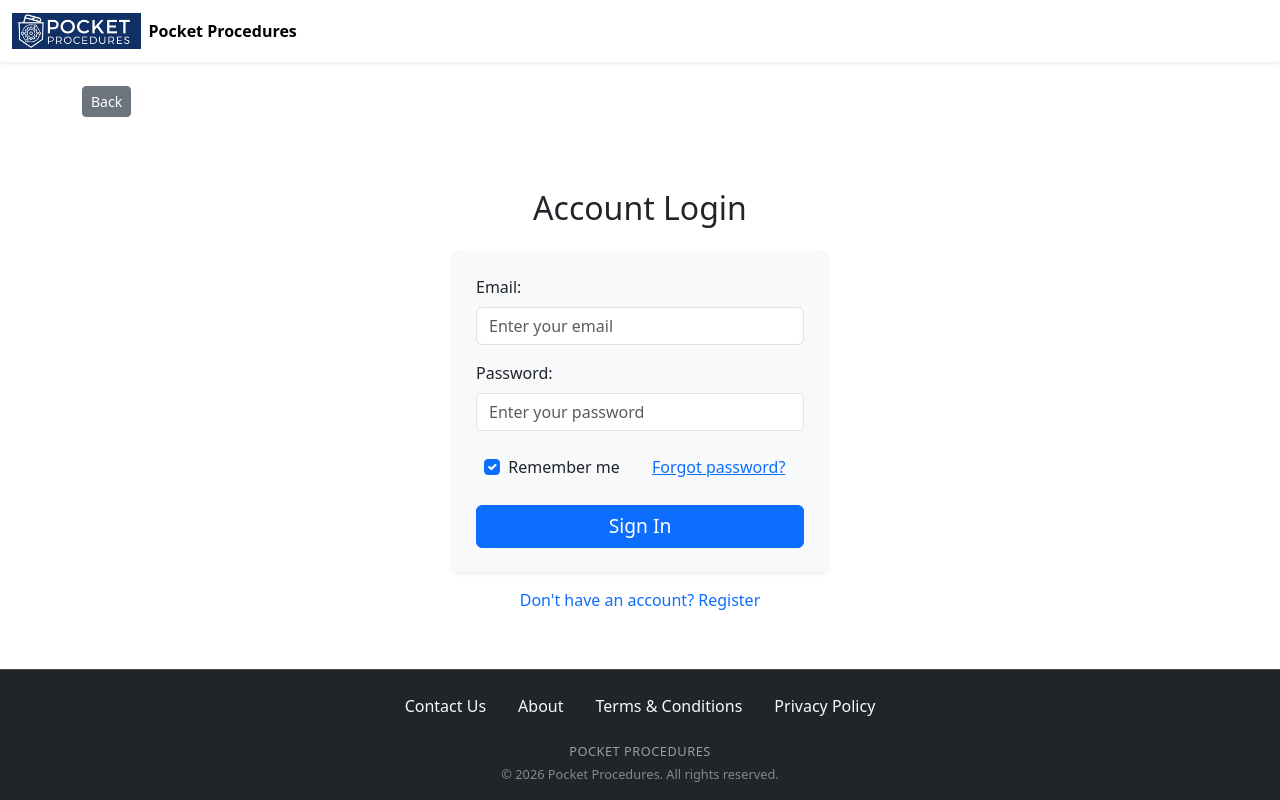
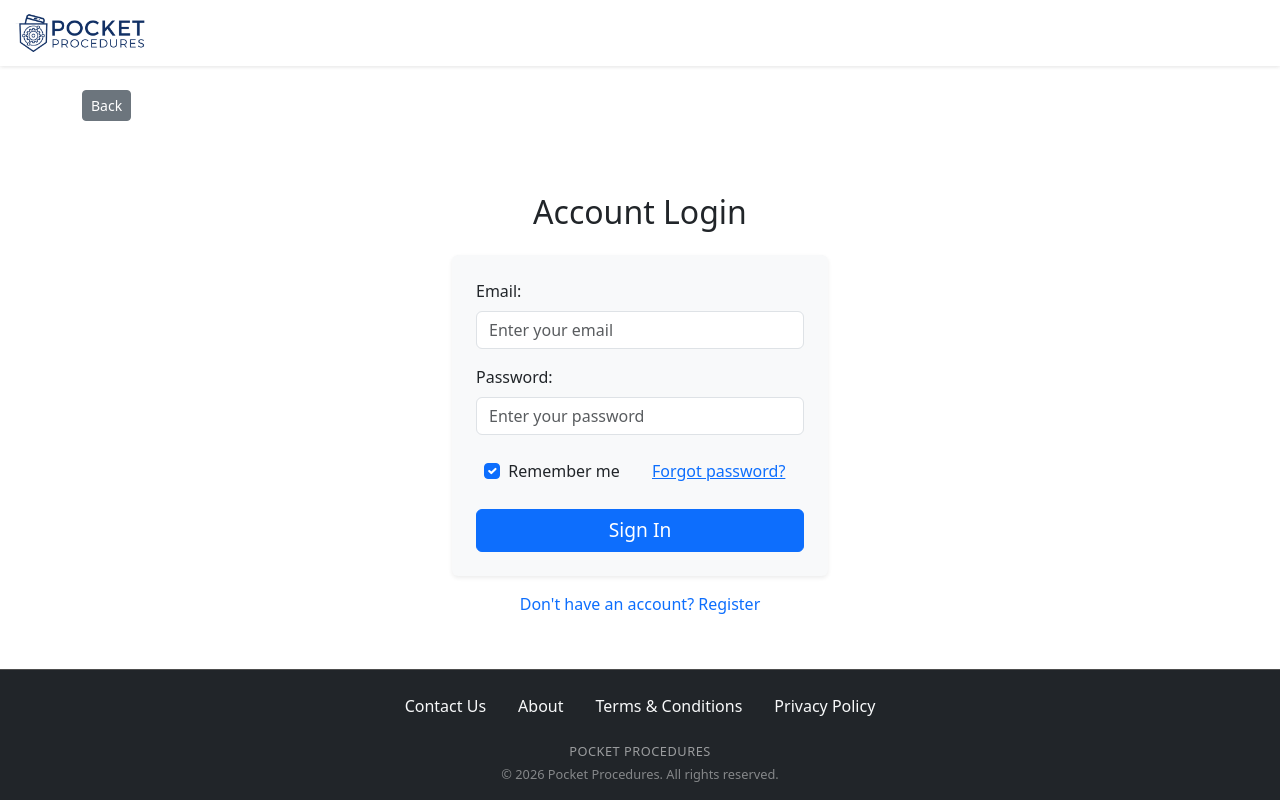
Before and after one commit to aiprojectslaz/pocket_pro, a Vue app in the folder pro-app-main/: page /login in a window 1280 px wide. Built offline with nearby package versions, Linux system fonts and the light colour scheme; no server answers.

Commit message:
changed logo color

```diff
--- a/pro-app-main/src/components/Header.vue
+++ b/pro-app-main/src/components/Header.vue
@@ -4,15 +4,14 @@
   <nav class="app-header navbar navbar-expand-lg">
     <div class="container-fluid">
 
-      <!-- Brand: PP logo + org name + org pill -->
+      <!-- Brand: PP logo + org pill -->
       <RouterLink to="/" class="navbar-brand d-flex align-items-center gap-2">
         <img
-          src="@/assets/logos/Logo1_BlueBG_cropped.png"
-          height="36"
+          src="@/assets/logos/Logo1_WhiteBG_small.png"
+          height="40"
           alt="Pocket Procedures"
           loading="lazy"
         />
-        <span class="product-name">{{ orgName }}</span>
         <span class="org-pill">{{ orgName }}</span>
       </RouterLink>
 
@@ -168,13 +167,6 @@ async function performSearch() {
     padding: 0.5rem 0;
   }
 
-  /* Product / org name text */
-  .product-name {
-    font-size: 1rem;
-    font-weight: 600;
-    color: var(--brand-primary);
-    white-space: nowrap;
-  }
 
   /* Org name pill */
   .org-pill {
```
